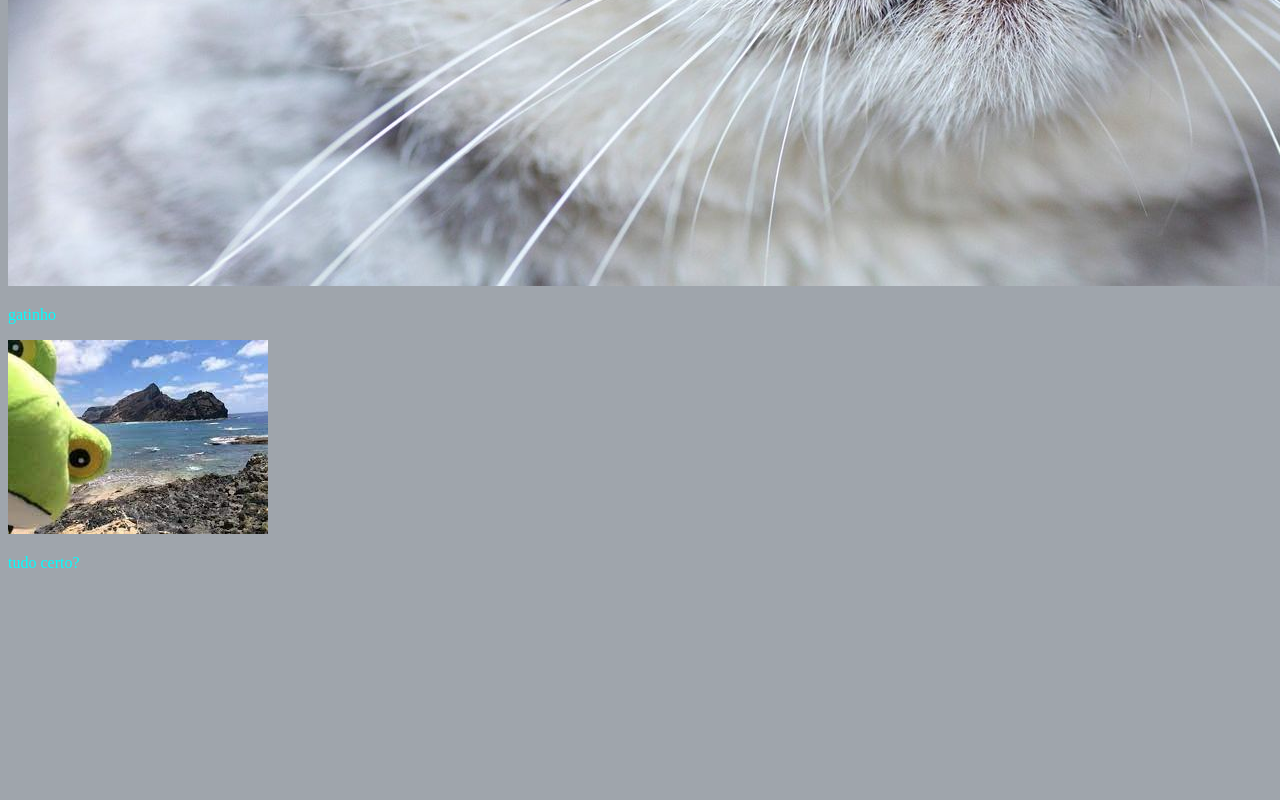
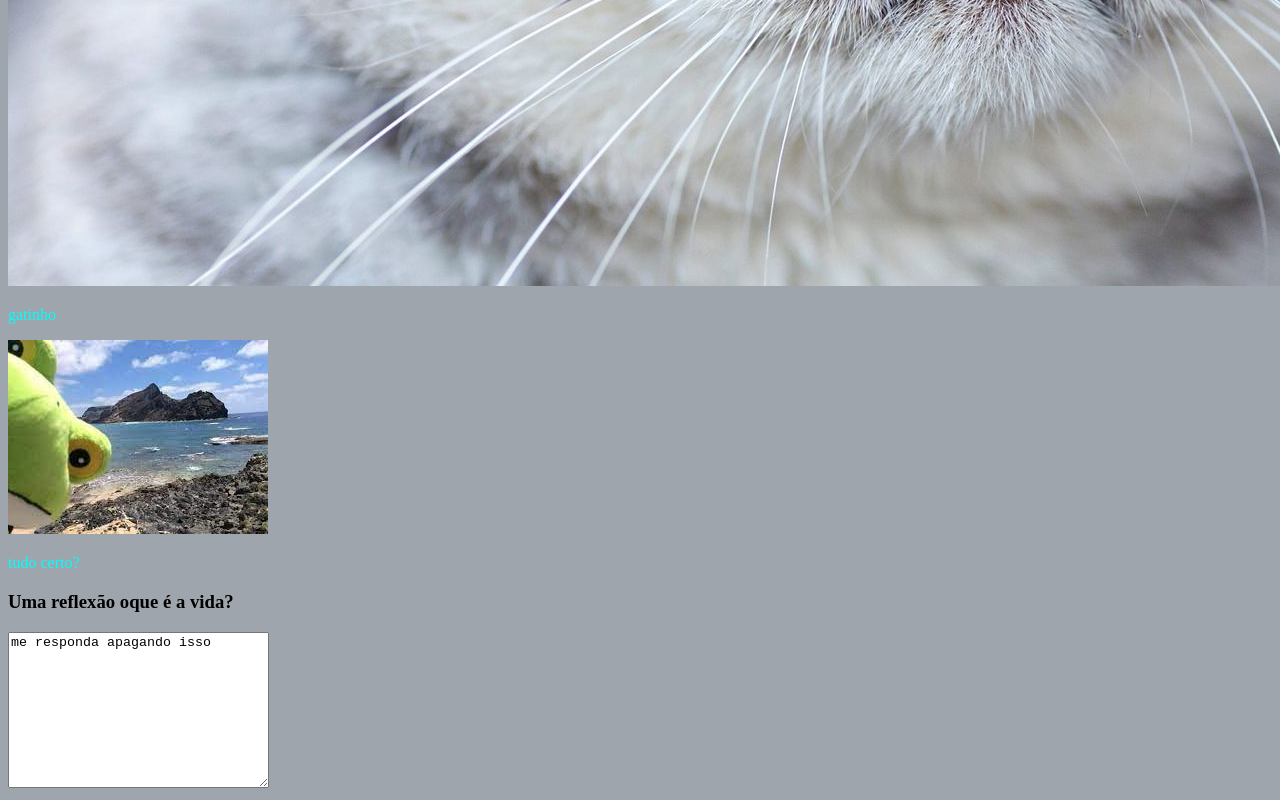
Before and after one commit to GabrielRaupp/New_Repositoy_test, a plain HTML site: page index.html in a window 1280 px wide. Shown: the part 1330-2130 px from the top of the page. Before the commit the page ends 1918 px from the top, so only its background shows below. Drawn offline with Linux system fonts and the light colour scheme.

Commit message:
reflexão

```diff
--- a/index.html
+++ b/index.html
@@ -22,5 +22,7 @@
         <p>gatinho</p>
         <img src="/img/coisa.jpeg" alt="coisa encarando mar">
         <p>tudo certo?</p>
+        <h3>Uma reflexão oque é a vida?</h3>
+        <textarea cols="30" rows="10">me responda apagando isso</textarea>
 </body>
 </html>
```
